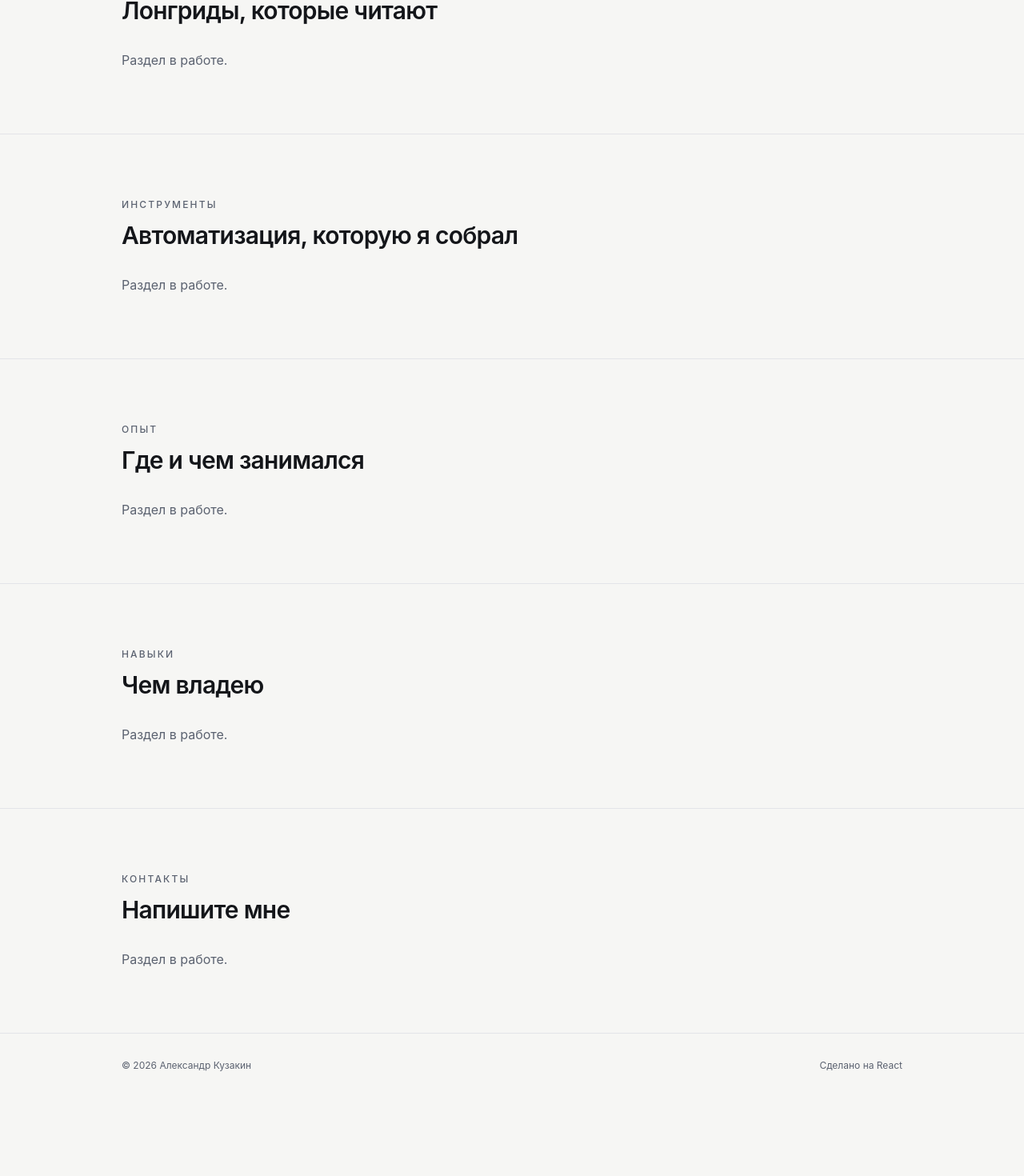
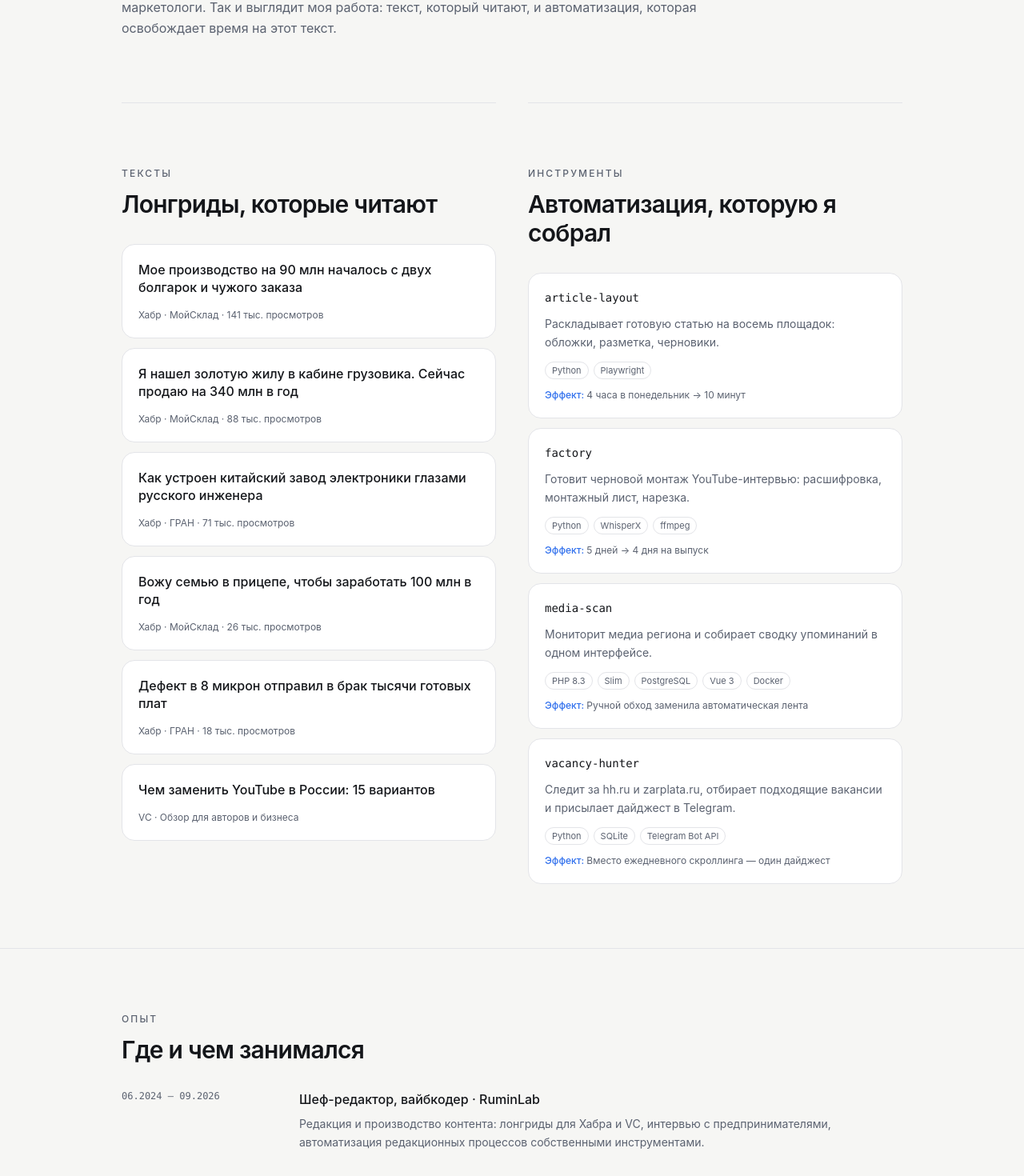
Before and after one commit to postpunk93/postpunk93.github.io, a React (Vite) app: page / in a window 1280 px wide. Shown: the part 1020-2490 px from the top of the page at 80% size. Before the commit the page ends 2392 px from the top, so only its background shows below. Built offline with nearby package versions, Linux system fonts and the light colour scheme.

Commit message:
feat: content sections

```diff
--- a/src/App.tsx
+++ b/src/App.tsx
@@ -1,9 +1,12 @@
+import { About } from './components/About'
+import { Contacts } from './components/Contacts'
+import { Experience } from './components/Experience'
 import { Footer } from './components/Footer'
 import { Header } from './components/Header'
 import { Hero } from './components/Hero'
-import { Section } from './components/Section'
-
-const placeholder = <p className="text-muted">Раздел в работе.</p>
+import { Skills } from './components/Skills'
+import { Texts } from './components/Texts'
+import { Tools } from './components/Tools'
 
 export default function App() {
   return (
@@ -11,24 +14,16 @@ export default function App() {
       <Header />
       <main>
         <Hero />
-        <Section id="about" eyebrow="О себе" title="Кто я и что умею">
-          {placeholder}
-        </Section>
-        <Section id="texts" eyebrow="Тексты" title="Лонгриды, которые читают">
-          {placeholder}
-        </Section>
-        <Section id="tools" eyebrow="Инструменты" title="Автоматизация, которую я собрал">
-          {placeholder}
-        </Section>
-        <Section id="experience" eyebrow="Опыт" title="Где и чем занимался">
-          {placeholder}
-        </Section>
-        <Section id="skills" eyebrow="Навыки" title="Чем владею">
-          {placeholder}
-        </Section>
-        <Section id="contacts" eyebrow="Контакты" title="Напишите мне">
-          {placeholder}
-        </Section>
+        <About />
+        <div className="mx-auto max-w-5xl px-6">
+          <div className="grid lg:grid-cols-2 lg:gap-10">
+            <Texts />
+            <Tools />
+          </div>
+        </div>
+        <Experience />
+        <Skills />
+        <Contacts />
       </main>
       <Footer />
     </>
--- /dev/null
+++ b/src/components/About.tsx
@@ -0,0 +1,17 @@
+import { content } from '../content'
+import { Reveal } from './Reveal'
+import { Section } from './Section'
+
+export function About() {
+  return (
+    <Section id="about" eyebrow="О себе" title="Кто я и что умею">
+      <div className="max-w-3xl space-y-4">
+        {content.about.map((paragraph, index) => (
+          <Reveal key={paragraph.slice(0, 24)} delay={index * 0.05}>
+            <p className="leading-relaxed text-muted">{paragraph}</p>
+          </Reveal>
+        ))}
+      </div>
+    </Section>
+  )
+}
--- /dev/null
+++ b/src/components/Contacts.tsx
@@ -0,0 +1,33 @@
+import { content } from '../content'
+import { Reveal } from './Reveal'
+import { Section } from './Section'
+
+export function Contacts() {
+  return (
+    <Section id="contacts" eyebrow="Контакты" title="Напишите мне">
+      <ul className="grid gap-3 sm:grid-cols-3">
+        {content.contacts.map((contact, index) => (
+          <li key={contact.href}>
+            <Reveal delay={index * 0.05}>
+              <a
+                href={contact.href}
+                className="group flex h-full flex-col justify-between gap-6 rounded-2xl border border-line bg-surface p-5 transition hover:border-accent"
+                {...(contact.href.startsWith('http')
+                  ? { target: '_blank', rel: 'noreferrer' }
+                  : {})}
+              >
+                <span className="text-xs uppercase tracking-[0.14em] text-muted">
+                  {contact.label}
+                </span>
+                <span className="flex items-center justify-between gap-2 text-sm font-medium transition group-hover:text-accent">
+                  {contact.value}
+                  <span aria-hidden="true">↗</span>
+                </span>
+              </a>
+            </Reveal>
+          </li>
+        ))}
+      </ul>
+    </Section>
+  )
+}
--- /dev/null
+++ b/src/components/Experience.tsx
@@ -0,0 +1,32 @@
+import { content } from '../content'
+import { Reveal } from './Reveal'
+import { Section } from './Section'
+
+export function Experience() {
+  return (
+    <Section id="experience" eyebrow="Опыт" title="Где и чем занимался">
+      <ol className="space-y-8">
+        {content.experience.map((item, index) => (
+          <li
+            key={item.company}
+            className="border-t border-line pt-6 first:border-t-0 first:pt-0"
+          >
+            <Reveal delay={index * 0.05}>
+              <div className="grid gap-2 sm:grid-cols-[190px_1fr] sm:gap-8">
+                <p className="font-mono text-xs text-muted">{item.period}</p>
+                <div>
+                  <h3 className="font-medium">
+                    {item.role} · {item.company}
+                  </h3>
+                  <p className="mt-2 max-w-2xl text-sm leading-relaxed text-muted">
+                    {item.summary}
+                  </p>
+                </div>
+              </div>
+            </Reveal>
+          </li>
+        ))}
+      </ol>
+    </Section>
+  )
+}
--- a/src/components/Section.tsx
+++ b/src/components/Section.tsx
@@ -6,15 +6,19 @@ interface SectionProps {
   title: string
   eyebrow?: string
   children: ReactNode
+  /** Оборачивать содержимое в контейнер max-w-5xl. Отключается в общем grid. */
+  contained?: boolean
 }
 
-export function Section({ id, title, eyebrow, children }: SectionProps) {
-  return (
-    <section
-      id={id}
-      className="scroll-mt-24 border-t border-line py-16 sm:py-20"
-    >
-      <div className="mx-auto max-w-5xl px-6">
+export function Section({
+  id,
+  title,
+  eyebrow,
+  children,
+  contained = true,
+}: SectionProps) {
+  const body = (
+    <>
       <Reveal>
         {eyebrow ? (
           <p className="mb-3 text-xs font-medium uppercase tracking-[0.18em] text-muted">
@@ -26,7 +30,19 @@ export function Section({ id, title, eyebrow, children }: SectionProps) {
         </h2>
       </Reveal>
       <div className="mt-8">{children}</div>
-      </div>
+    </>
+  )
+
+  return (
+    <section
+      id={id}
+      className="scroll-mt-24 border-t border-line py-16 sm:py-20"
+    >
+      {contained ? (
+        <div className="mx-auto max-w-5xl px-6">{body}</div>
+      ) : (
+        body
+      )}
     </section>
   )
 }
--- /dev/null
+++ b/src/components/Skills.tsx
@@ -0,0 +1,31 @@
+import { content } from '../content'
+import { Reveal } from './Reveal'
+import { Section } from './Section'
+
+export function Skills() {
+  return (
+    <Section id="skills" eyebrow="Навыки" title="Чем владею">
+      <div className="grid gap-8 sm:grid-cols-3">
+        {content.skills.map((group, index) => (
+          <Reveal key={group.title} delay={index * 0.05}>
+            <div>
+              <h3 className="text-xs font-medium uppercase tracking-[0.14em] text-muted">
+                {group.title}
+              </h3>
+              <ul className="mt-3 flex flex-wrap gap-2">
+                {group.items.map((item) => (
+                  <li
+                    key={item}
+                    className="rounded-full border border-line bg-surface px-3 py-1 text-sm"
+                  >
+                    {item}
+                  </li>
+                ))}
+              </ul>
+            </div>
+          </Reveal>
+        ))}
+      </div>
+    </Section>
+  )
+}
--- /dev/null
+++ b/src/components/Texts.tsx
@@ -0,0 +1,36 @@
+import { content } from '../content'
+import { Reveal } from './Reveal'
+import { Section } from './Section'
+
+export function Texts() {
+  return (
+    <Section
+      id="texts"
+      eyebrow="Тексты"
+      title="Лонгриды, которые читают"
+      contained={false}
+    >
+      <ul className="space-y-3">
+        {content.texts.map((text, index) => (
+          <li key={text.href}>
+            <Reveal delay={index * 0.04}>
+              <a
+                href={text.href}
+                target="_blank"
+                rel="noreferrer"
+                className="group flex h-full flex-col justify-between gap-4 rounded-2xl border border-line bg-surface p-5 transition hover:border-accent"
+              >
+                <h3 className="text-base font-medium leading-snug transition group-hover:text-accent">
+                  {text.title}
+                </h3>
+                <p className="text-xs text-muted">
+                  {text.source} · {text.views}
+                </p>
+              </a>
+            </Reveal>
+          </li>
+        ))}
+      </ul>
+    </Section>
+  )
+}
--- /dev/null
+++ b/src/components/Tools.tsx
@@ -0,0 +1,43 @@
+import { content } from '../content'
+import { Reveal } from './Reveal'
+import { Section } from './Section'
+
+export function Tools() {
+  return (
+    <Section
+      id="tools"
+      eyebrow="Инструменты"
+      title="Автоматизация, которую я собрал"
+      contained={false}
+    >
+      <ul className="space-y-3">
+        {content.tools.map((tool, index) => (
+          <li key={tool.name}>
+            <Reveal delay={index * 0.04}>
+              <article className="flex h-full flex-col gap-3 rounded-2xl border border-line bg-surface p-5 transition hover:border-accent">
+                <h3 className="font-mono text-sm font-medium">{tool.name}</h3>
+                <p className="text-sm leading-relaxed text-muted">
+                  {tool.summary}
+                </p>
+                <ul className="flex flex-wrap gap-1.5">
+                  {tool.stack.map((item) => (
+                    <li
+                      key={item}
+                      className="rounded-full border border-line px-2 py-0.5 text-[11px] text-muted"
+                    >
+                      {item}
+                    </li>
+                  ))}
+                </ul>
+                <p className="mt-auto text-xs">
+                  <span className="font-medium text-accent">Эффект: </span>
+                  <span className="text-muted">{tool.effect}</span>
+                </p>
+              </article>
+            </Reveal>
+          </li>
+        ))}
+      </ul>
+    </Section>
+  )
+}
```
Also changed, not shown: 1 other file (tests, documents, lock files or other folders). Lines whose indentation alone changed are shown as unchanged.
